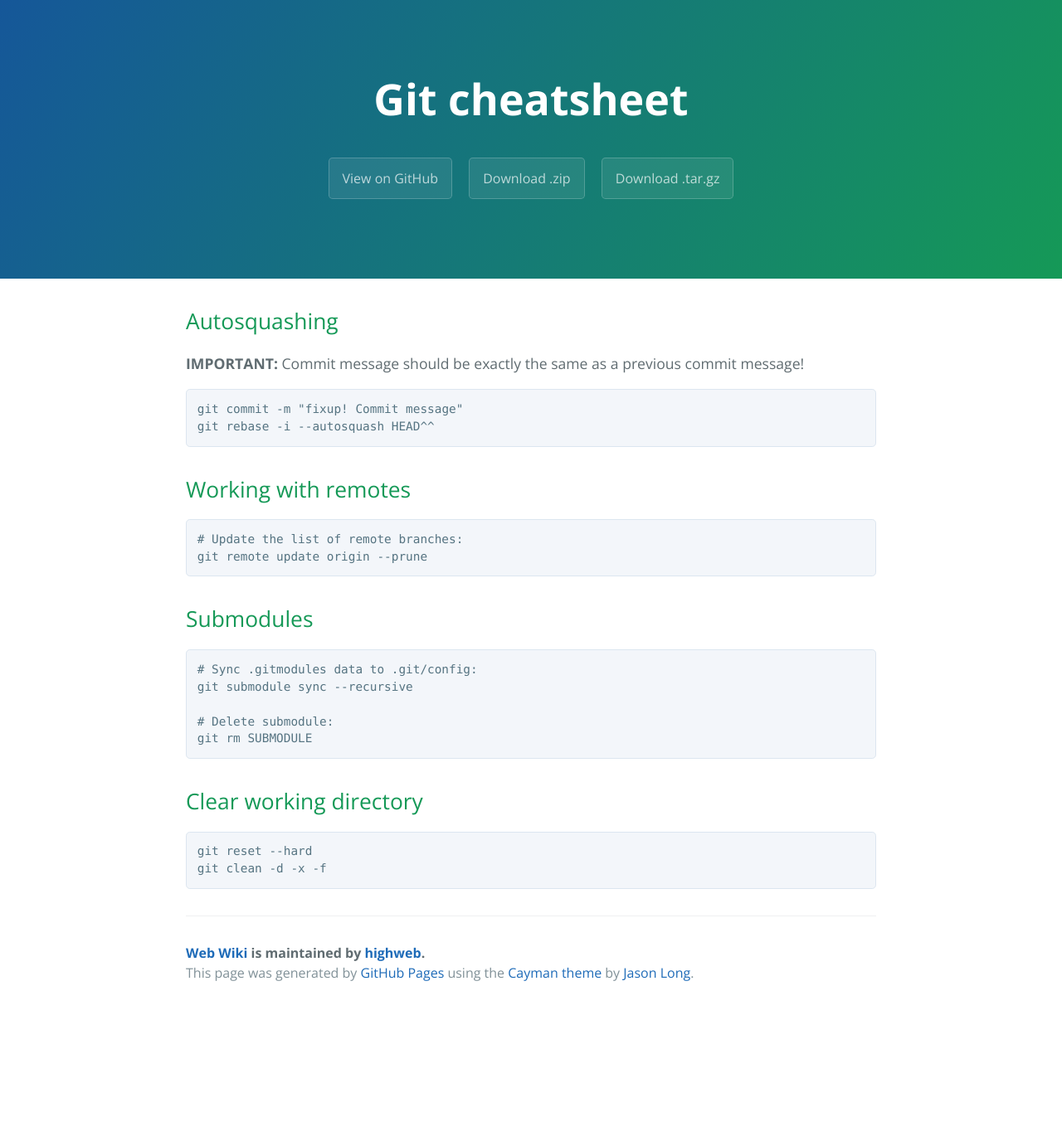
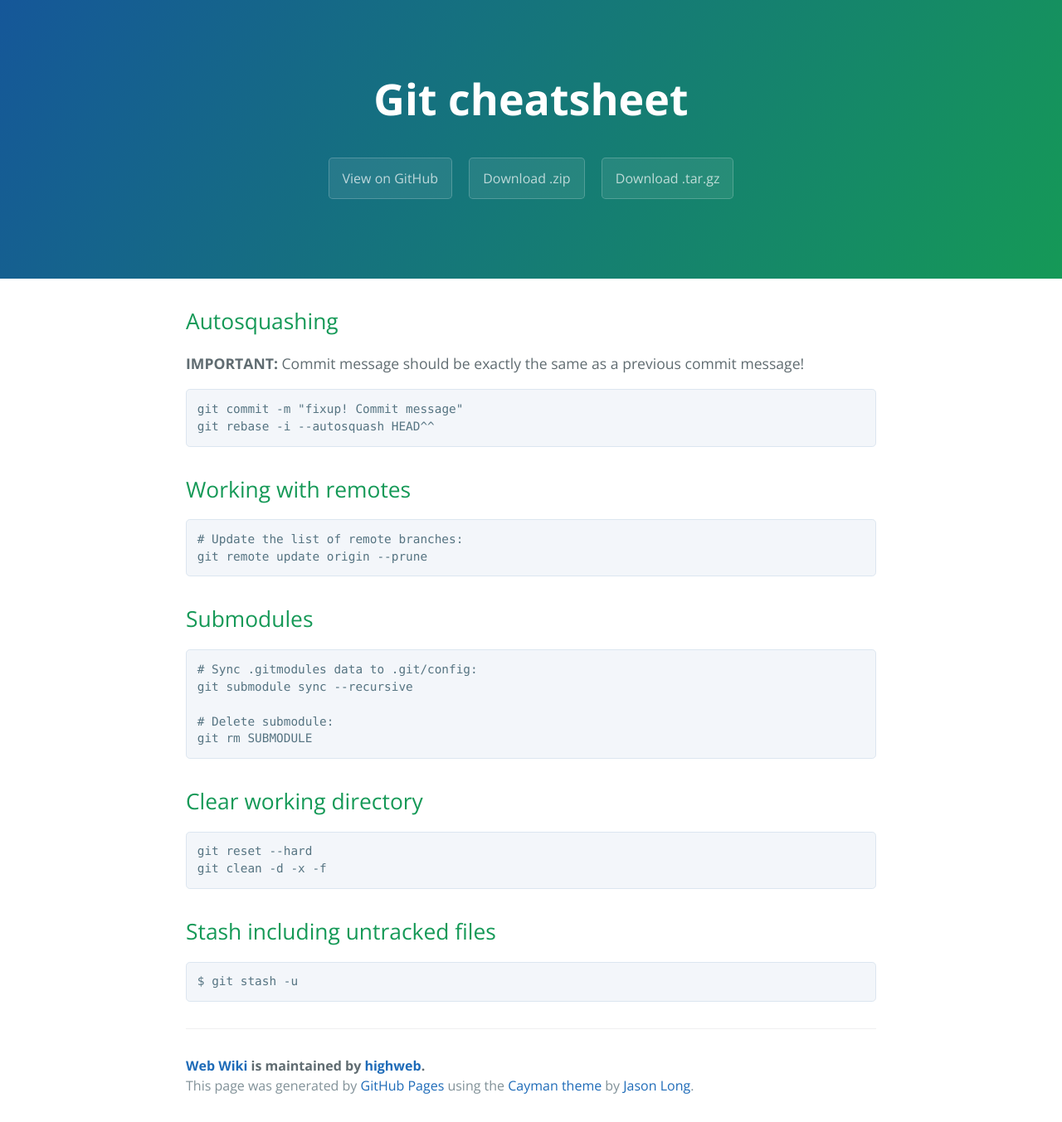
Before and after one commit to highweb/web-wiki, a Jekyll site: the page built from git.md, in a window 1280 px wide. Shown: the whole page at 83% size. Built offline with Jekyll 4.4.1, drawn with Linux system fonts in a browser that asks for light colours; before the commit the page ends 1217 px from its top, so only the background shows below that.

Commit message:
Update git.md

````diff
--- a/git.md
+++ b/git.md
@@ -32,3 +32,8 @@ git rm SUBMODULE
 git reset --hard
 git clean -d -x -f
 ```
+
+## Stash including untracked files
+```sh
+$ git stash -u
+```
````
